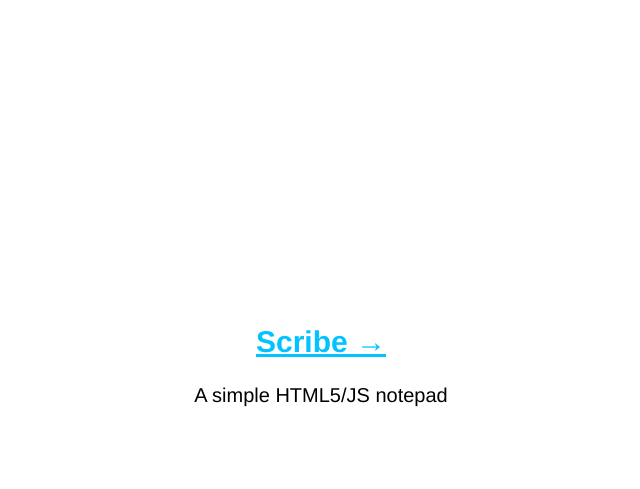
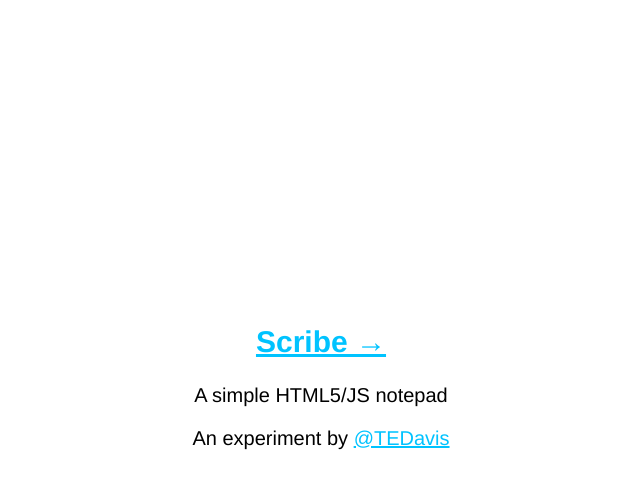
Before and after one commit to tedavis/tedavis.github.io, a Jekyll site: the page built from index.html, in a window 1280 px wide. Shown: the top 489 px of the page, without its empty margins (319-959 px from the left). Built offline with Jekyll 4.4.1, drawn with Linux system fonts in a browser that asks for light colours; Markdown is read by kramdown in place of the engine named in the settings.

Commit message:
added twitter name

```diff
--- a/index.html
+++ b/index.html
@@ -5,3 +5,4 @@ title: Experiments
 
 <h2><a href="/scribe">Scribe &rarr;</a></h2>
 <p>A simple HTML5/JS notepad</p>
+<p>An experiment by <a href="https://twitter.com/intent/follow?screen_name=tedavis">@TEDavis</a></p>
```
